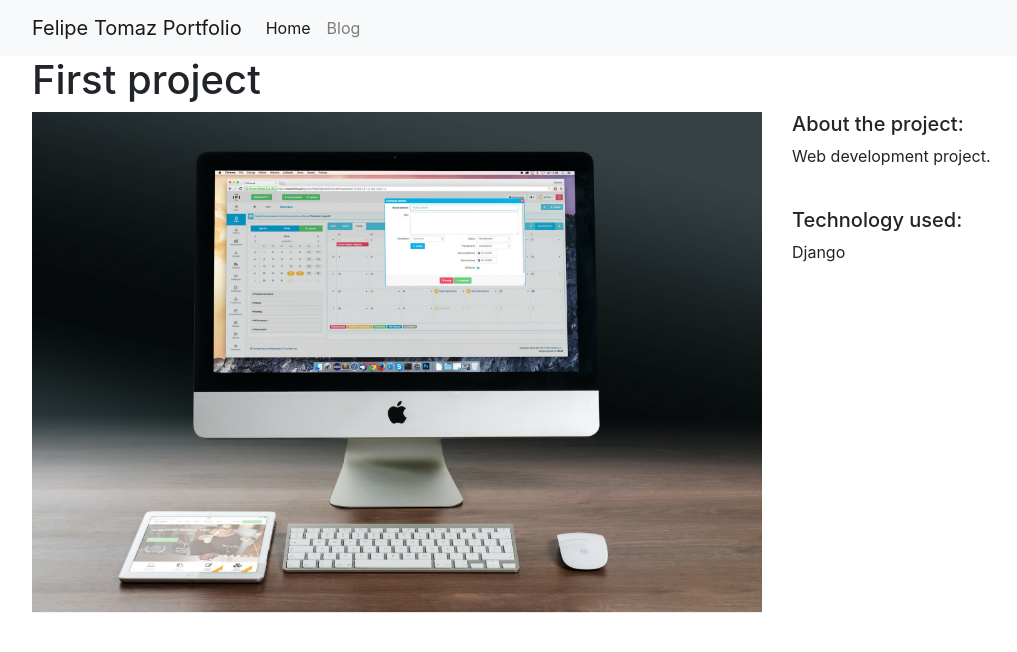
After one commit to tomaz-f/portifoliopy, a Django app: page /projects/1/ in a window 1280 px wide. The commit adds this page. Shown: the top 652 px of the page, without its empty margins (53-1070 px from the left). Run offline with Django 3.2, Linux system fonts and the light colour scheme; data comes from the database, SQL or seed files in the repository; both versions use the stored data as it was after the commit.

Commit message:
add portfolio views and html templates, create new urls routes

```diff
--- a/personal_portifolio/templates/base.html
+++ b/personal_portifolio/templates/base.html
@@ -1,6 +1,29 @@
 <link rel="stylesheet" href="https://cdn.jsdelivr.net/npm/bootstrap@4.1.3/dist/css/bootstrap.min.css" integrity="sha384-MCw98/SFnGE8fJT3GXwEOngsV7Zt27NXFoaoApmYm81iuXoPkFOJwJ8ERdknLPMO" crossorigin="anonymous">
 
-{% block page_content %}{% endblock %}
+<nav class="navbar navbar-expand-lg navbar-light bg-light">
+    <div class="container">
+        <a class="navbar-brand" href="{% url 'project_index' %}">Felipe Tomaz Portfolio</a>
+        <button class="navbar-toggler" type="button" data-toggle="collapse" data-target="#navbarSupportedContent" aria-controls="navbarSupportedContent" aria-expanded="false" aria-label="Toggle navigation">
+          <span class="navbar-toggler-icon"></span>
+        </button>
+
+        <div class="collapse navbar-collapse" id="navbarSupportedContent">
+          <ul class="navbar-nav mr-auto">
+            <li class="nav-item active">
+              <a class="nav-link" href="{% url 'project_index' %}">Home</a>
+            </li>
+            <li class="nav-item">
+              <a class="nav-link" href="#">Blog</a>
+            </li>
+          </ul>
+        </div>
+    </div>
+
+</nav>
+
+<div class="container">
+    {% block page_content %}{% endblock %}
+</div>
 
 <script src="https://code.jquery.com/jquery-3.3.1.slim.min.js" integrity="sha384-q8i/X+965DzO0rT7abK41JStQIAqVgRVzpbzo5smXKp4YfRvH+8abtTE1Pi6jizo" crossorigin="anonymous"></script>
 <script src="https://cdn.jsdelivr.net/npm/popper.js@1.14.3/dist/umd/popper.min.js" integrity="sha384-ZMP7rVo3mIykV+2+9J3UJ46jBk0WLaUAdn689aCwoqbBJiSnjAK/l8WvCWPIPm49" crossorigin="anonymous"></script>
--- a/personal_portifolio/urls.py
+++ b/personal_portifolio/urls.py
@@ -18,4 +18,5 @@ from django.urls import path, include
 
 urlpatterns = [
     path('admin/', admin.site.urls),
+    path('projects/', include("projects.urls")),
 ]
--- a/projects/models.py
+++ b/projects/models.py
@@ -1,7 +1,7 @@
 from django.db import models
 
 # Create your models here.
-class Projects(models.Models):
+class Project(models.Model):
     title = models.CharField(max_length=100)
     description = models.TextField()
     technology = models.CharField(max_length=20)
--- /dev/null
+++ b/projects/templates/project_detail.html
@@ -0,0 +1,18 @@
+{% extends "base.html" %}
+{% load static %}
+
+{% block page_content %}
+<h1>{{ project.title }}</h1>
+<div class="row">
+    <div class="col-md-8">
+        <img src="{% static project.image %}" alt="" width="100%">
+    </div>
+    <div class="col-md-4">
+        <h5>About the project:</h5>
+        <p>{{ project.description }}</p>
+        <br>
+        <h5>Technology used:</h5>
+        <p>{{ project.technology }}</p>
+    </div>
+</div>
+{% endblock %}
--- /dev/null
+++ b/projects/urls.py
@@ -0,0 +1,7 @@
+from django.urls import path
+from . import views
+
+urlpatterns = [
+    path("", views.project_index, name="project_index"),
+    path("<int:pk>/", views.project_detail, name="project_detail"),
+]
--- a/projects/views.py
+++ b/projects/views.py
@@ -1,3 +1,18 @@
 from django.shortcuts import render
+from projects.models import  Project
 
-# Create your views here.
+
+def project_index(request):
+    projects = Project.objects.all()
+    context = {
+        'projects': projects
+    }
+    return render(request, 'project_index.html', context)
+
+
+def project_detail(request, pk):
+    project = Project.objects.get(pk=pk)
+    context = {
+        'project': project
+    }
+    return render(request, 'project_detail.html', context)
```
Also changed, not shown: projects/templates/project_index.html (added, +22 -0 lines), db.sqlite3, projects/migrations/0001_initial.py (added), projects/migrations/0002_rename_projects_project.py (added), projects/static/img/project1.png (added), projects/static/img/project2.png (added), 1 other file.
